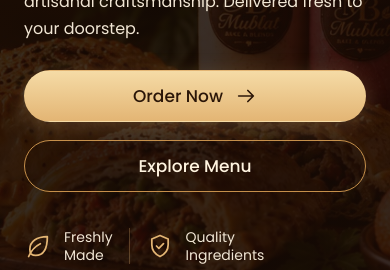
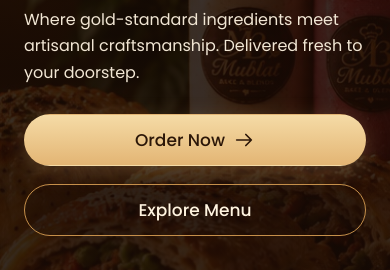
Before and after one commit to pureMindDev/mublatbakeandblends-client, a React (Create React App) app: page / in a window 390 px wide. Shown: the part 360-630 px from the top of the page. Built offline with nearby package versions, Linux system fonts and the light colour scheme; no server answers; a web font is replaced by a local one.

Commit message:
Restyle the hero page

```diff
--- a/src/components/Hero/Hero.css
+++ b/src/components/Hero/Hero.css
@@ -11,8 +11,6 @@
 
   position: relative;
   min-height: 100vh; /* navbar floats over the hero on the home page */
-  padding: 0;        /* overrides global `section { padding: 80px 0 }` */
-  margin: 0;
   display: flex;
   align-items: center;
 
@@ -50,7 +48,7 @@
       rgba(22, 10, 4, 0.5) 100%
     );
 
-  padding: clamp(170px, 22vh, 210px) clamp(24px, 6.5vw, 112px) 56px;
+  padding: clamp(150px, 17vh, 190px) clamp(24px, 6.5vw, 112px) 48px;
 }
 
 .hero-content {
@@ -157,8 +155,8 @@
   margin-bottom: 52px;
 }
 
-.hero .primary-btn,
-.hero .secondary-btn {
+.hero-primary-btn,
+.hero-secondary-btn {
   display: inline-flex;
   align-items: center;
   justify-content: center;
@@ -178,7 +176,7 @@
     border-color 0.25s ease, color 0.25s ease;
 }
 
-.hero .primary-btn {
+.hero-primary-btn {
   background: linear-gradient(
     180deg,
     var(--hero-gold-light) 0%,
@@ -189,14 +187,8 @@
   box-shadow: 0 6px 22px rgba(227, 181, 116, 0.25);
 }
 
-.hero .primary-btn:hover {
-  background: linear-gradient(
-    180deg,
-    var(--hero-gold-light) 0%,
-    var(--hero-gold) 100%
-  );
+.hero-primary-btn:hover {
   filter: brightness(1.07);
-  transform: none;
 }
 
 .btn-arrow {
@@ -210,22 +202,20 @@
   height: 100%;
 }
 
-.hero .secondary-btn {
-  box-shadow: none;
+.hero-secondary-btn {
   background: rgba(22, 10, 4, 0.25);
   color: var(--hero-cream);
   border: 1px solid var(--hero-gold-deep);
 }
 
-.hero .secondary-btn:hover {
-  transform: none;
+.hero-secondary-btn:hover {
   background: rgba(227, 181, 116, 0.12);
   border-color: var(--hero-gold);
   color: var(--hero-gold-light);
 }
 
-.hero .primary-btn:focus-visible,
-.hero .secondary-btn:focus-visible {
+.hero-primary-btn:focus-visible,
+.hero-secondary-btn:focus-visible {
   outline: 2px solid var(--hero-gold-light);
   outline-offset: 3px;
 }
@@ -319,8 +309,8 @@
     margin-bottom: 36px;
   }
 
-.hero .primary-btn,
-  .hero .secondary-btn {
+  .hero-primary-btn,
+  .hero-secondary-btn {
     width: 100%;
     height: 52px;
   }
--- a/src/components/Hero/Hero.jsx
+++ b/src/components/Hero/Hero.jsx
@@ -91,14 +91,14 @@ function Hero() {
 
           {/* Buttons */}
           <div className="hero-buttons">
-            <Link to="/menu" className="primary-btn">
+            <Link to="/menu" className="hero-primary-btn">
               Order Now
               <span className="btn-arrow">
                 <ArrowIcon />
               </span>
             </Link>
 
-            <Link to="/menu" className="secondary-btn">
+            <Link to="/menu" className="hero-secondary-btn">
               Explore Menu
             </Link>
           </div>
```
